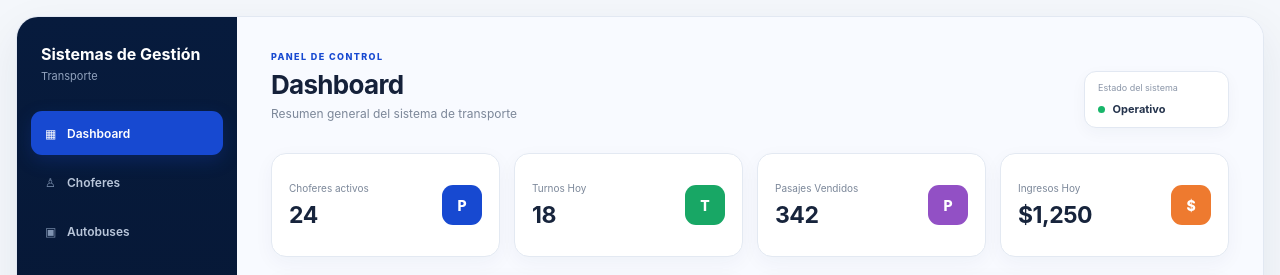
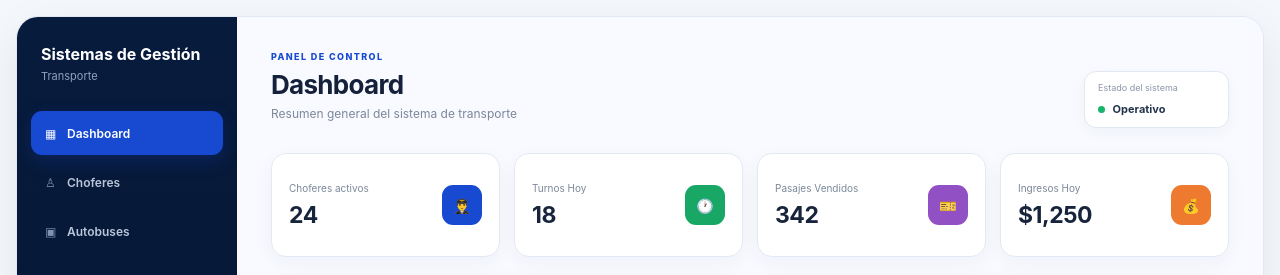
Before and after one commit to ikervegavaldes123-lang/frontend-buses, a React (Vite) app: page / in a window 1280 px wide. Shown: the top 275 px of the page. Built offline with nearby package versions, Linux system fonts and the light colour scheme.

Commit message:
Cambiar iconos del Dashboard por emojis

```diff
--- a/src/components/dashboard/DashboardHome.tsx
+++ b/src/components/dashboard/DashboardHome.tsx
@@ -28,10 +28,10 @@ function DashboardHome({ user, onLogout }: DashboardHomeProps) {
         </header>
 
         <section className="stats-grid dashboard-stats" aria-label="Resumen">
-          <StatCard label="Choferes activos" value="24" icon="P" tone="blue" />
-          <StatCard label="Turnos Hoy" value="18" icon="T" tone="green" />
-          <StatCard label="Pasajes Vendidos" value="342" icon="P" tone="purple" />
-          <StatCard label="Ingresos Hoy" value="$1,250" icon="$" tone="orange" />
+          <StatCard label="Choferes activos" value="24" icon="👨‍✈️" tone="blue" />
+          <StatCard label="Turnos Hoy" value="18" icon="🕐" tone="green" />
+          <StatCard label="Pasajes Vendidos" value="342" icon="🎫" tone="purple" />
+          <StatCard label="Ingresos Hoy" value="$1,250" icon="💰" tone="orange" />
         </section>
 
         <section className="dashboard-grid dashboard-main-grid">
```
